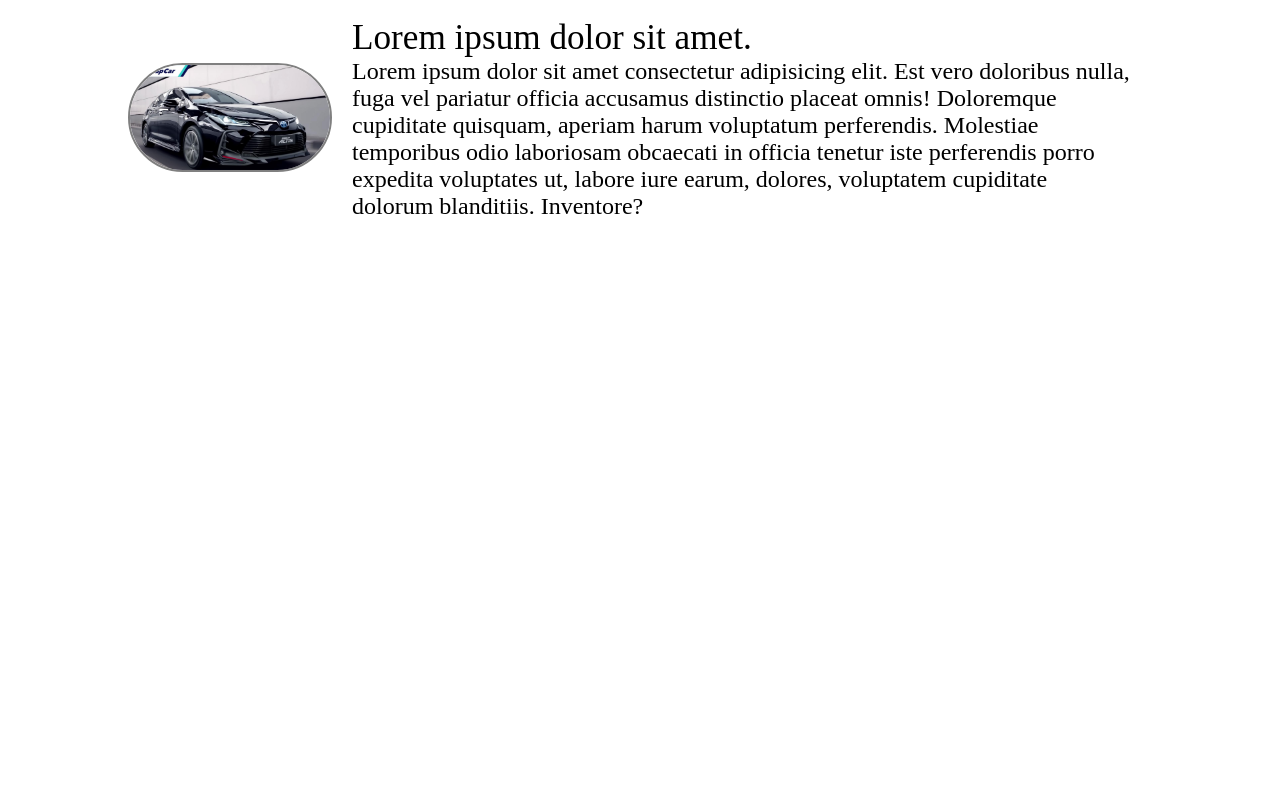
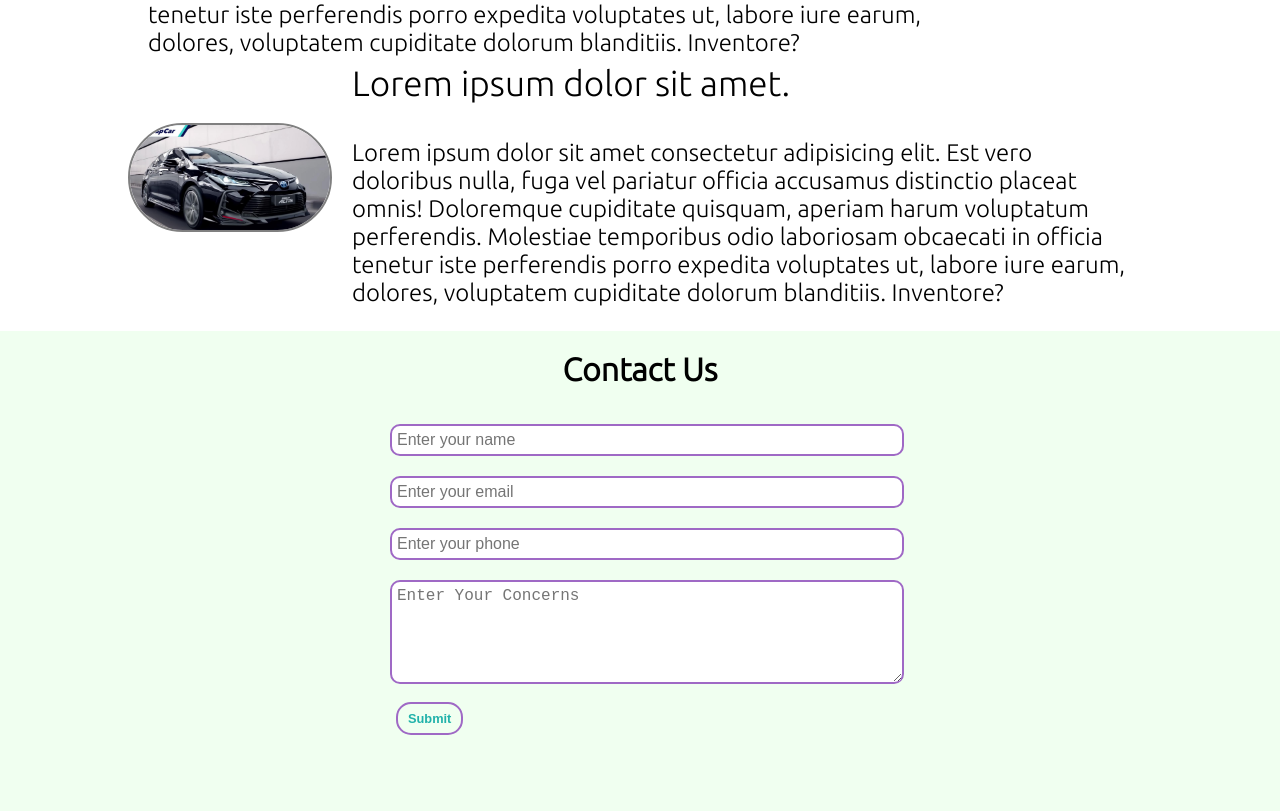
Before and after one commit to abdullahzulfiqar653/Education-website-theme, a plain HTML site: page index.html in a window 1280 px wide. Shown: the part 1460-2271 px from the top of the page. Before the commit the page ends 1704 px from the top, so only its background shows below. Drawn offline with Linux system fonts and the light colour scheme.

Commit message:
contactus form added

```diff
--- a/css/style.css
+++ b/css/style.css
@@ -1,9 +1,8 @@
-* {
+body {
+  font-family: "Ubuntu", sans-serif;
+
   margin: 0;
   padding: 0;
-}
-.body {
-  font-family: "Gill Sans", "Gill Sans MT", Calibri, "Trebuchet MS", sans-serif;
 }
 
 .navbar {
@@ -40,6 +39,7 @@
 .nav-left li a {
   text-decoration: none;
   color: aliceblue;
+  font-size: 1.2rem;
 }
 .nav-left li a:hover {
   color: violet;
@@ -132,7 +132,7 @@
 }
 
 .left-section {
-    flex-direction: row-reverse;
+  flex-direction: row-reverse;
 }
 
 .paragraph {
@@ -144,3 +144,28 @@
   border: grey 2px solid;
   border-radius: 100px;
 }
+.contact {
+  height: 60vh;
+  background-color: honeydew;
+}
+.contact .cinput {
+  text-decoration: none;
+  width: 100%;
+  margin: 10px auto;
+  padding: 5px 5px;
+  font-size: 1rem;
+  border: rgb(159, 105, 197) 2px solid;
+  border-radius: 10px;
+  text-decoration: none;
+}
+
+.btn-dark {
+  color: lightseagreen;
+  font-weight: bold;
+  border: rgb(159, 105, 197) 2px solid;
+}
+
+.form {
+  max-width: 500px;
+  margin: 10px auto;
+}
--- a/index.html
+++ b/index.html
@@ -5,6 +5,12 @@
     <meta http-equiv="X-UA-Compatible" content="IE=edge" />
     <meta name="viewport" content="width=device-width, initial-scale=1.0" />
     <link rel="stylesheet" href="css/style.css" />
+    <link rel="preconnect" href="https://fonts.googleapis.com" />
+    <link rel="preconnect" href="https://fonts.gstatic.com" crossorigin />
+    <link
+      href="https://fonts.googleapis.com/css2?family=Ubuntu:wght@300&display=swap"
+      rel="stylesheet"
+    />
     <title>Education Website theme</title>
   </head>
   <body>
@@ -113,5 +119,43 @@
         <img src="./images/altis.jpg" alt="altis car image" />
       </div>
     </section>
+
+    <section class="contact">
+      <h2 style="text-align: center; padding-top: 20px; font-size: 2rem">
+        Contact Us
+      </h2>
+      <div class="form">
+        <input
+          type="text"
+          name="name"
+          id="name"
+          placeholder="Enter your name"
+          class="cinput"
+        />
+        <input
+          type="text"
+          name="name"
+          id="name"
+          placeholder="Enter your email"
+          class="cinput"
+        />
+        <input
+          type="text"
+          name="name"
+          id="name"
+          placeholder="Enter your phone"
+          class="cinput"
+        />
+        <textarea
+          name=""
+          id=""
+          placeholder="Enter Your Concerns"
+          class="cinput"
+          cols="30"
+          rows="5"
+        ></textarea>
+        <button class="btn btn-dark">Submit</button>
+      </div>
+    </section>
   </body>
 </html>
```
